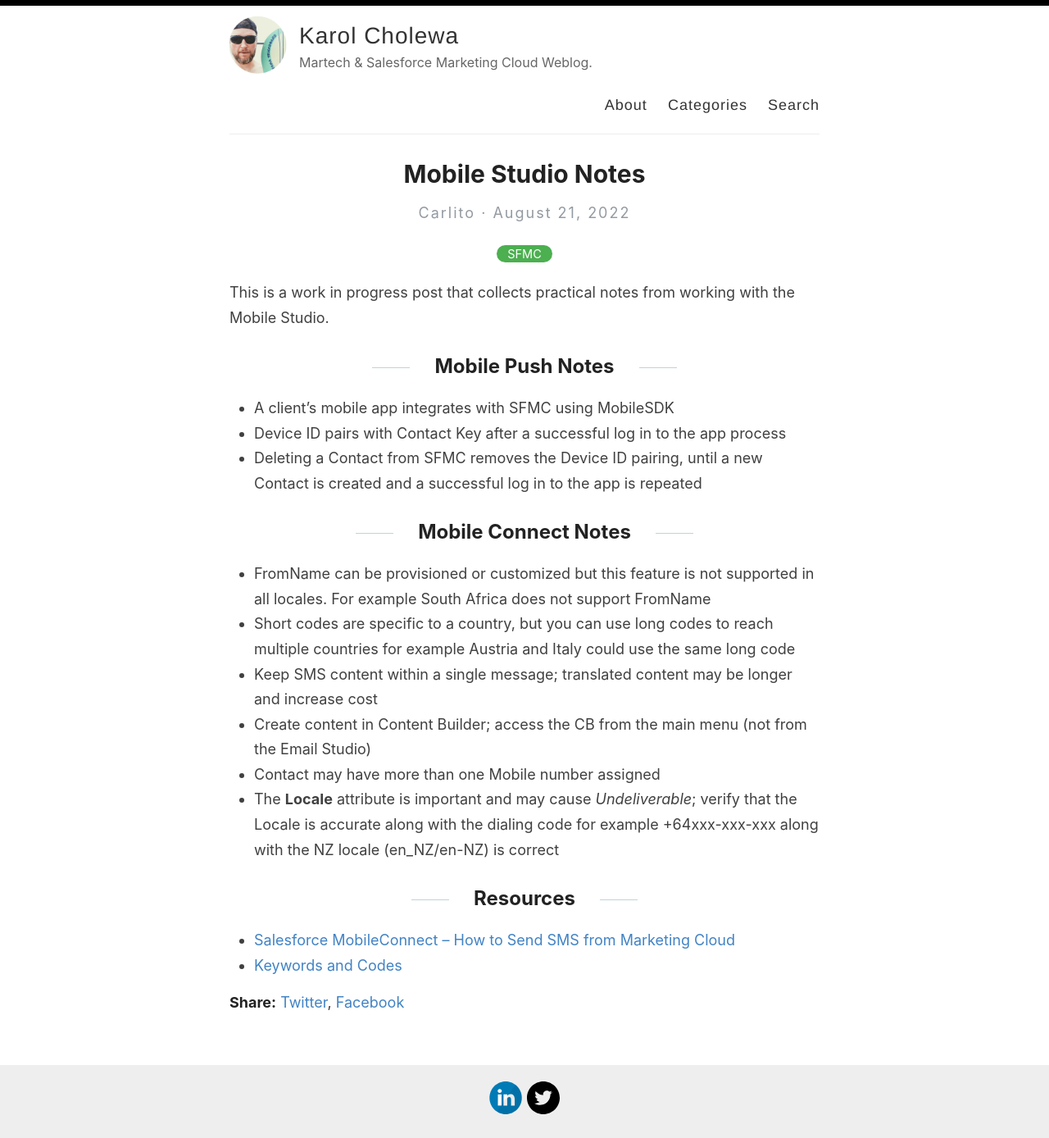
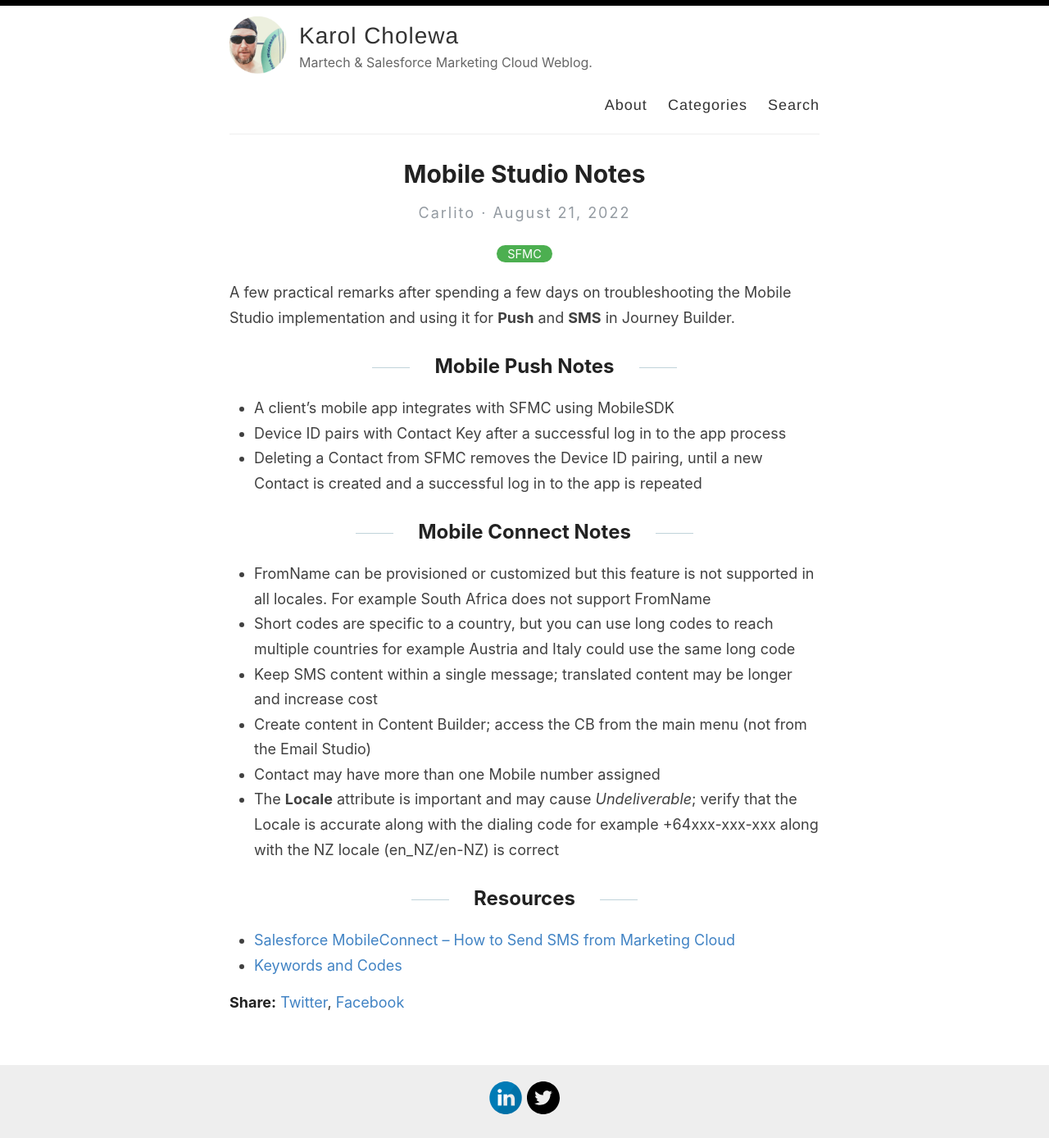
Before and after one commit to karolcholewa/blog, a Jekyll site: the page built from _posts/2022-08-21-mobile-connect-notes.md, in a window 1280 px wide. Shown: the whole page at 82% size. Built offline with Jekyll 4.4.1, drawn with Linux system fonts in a browser that asks for light colours.

Commit message:
updated post

```diff
--- a/_posts/2022-08-21-mobile-connect-notes.md
+++ b/_posts/2022-08-21-mobile-connect-notes.md
@@ -4,7 +4,7 @@ title: "Mobile Studio Notes"
 categories: [SFMC]
 ---
 
-This is a work in progress post that collects practical notes from working with the Mobile Studio.
+A few practical remarks after spending a few days on troubleshooting the Mobile Studio implementation and using it for **Push** and **SMS** in Journey Builder.
 
 ## Mobile Push Notes
 *   A client's mobile app integrates with SFMC using MobileSDK
```
